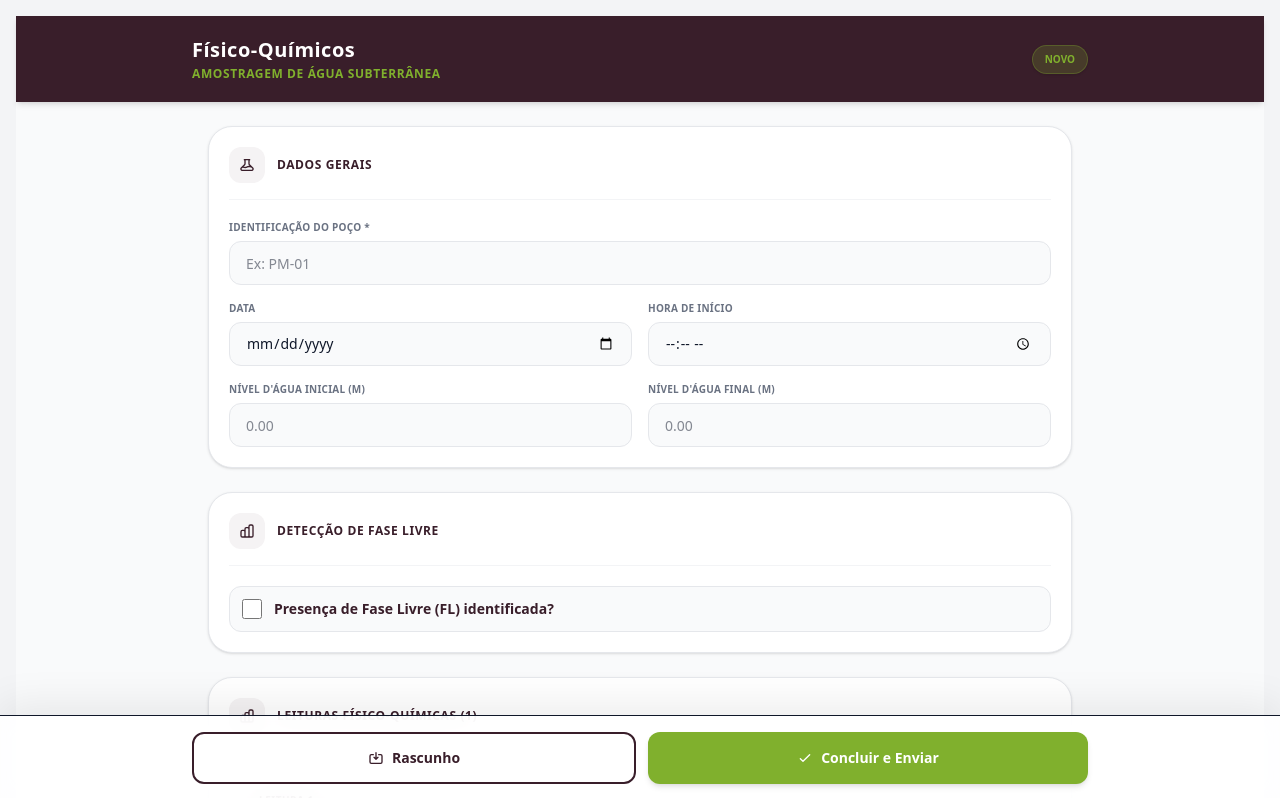
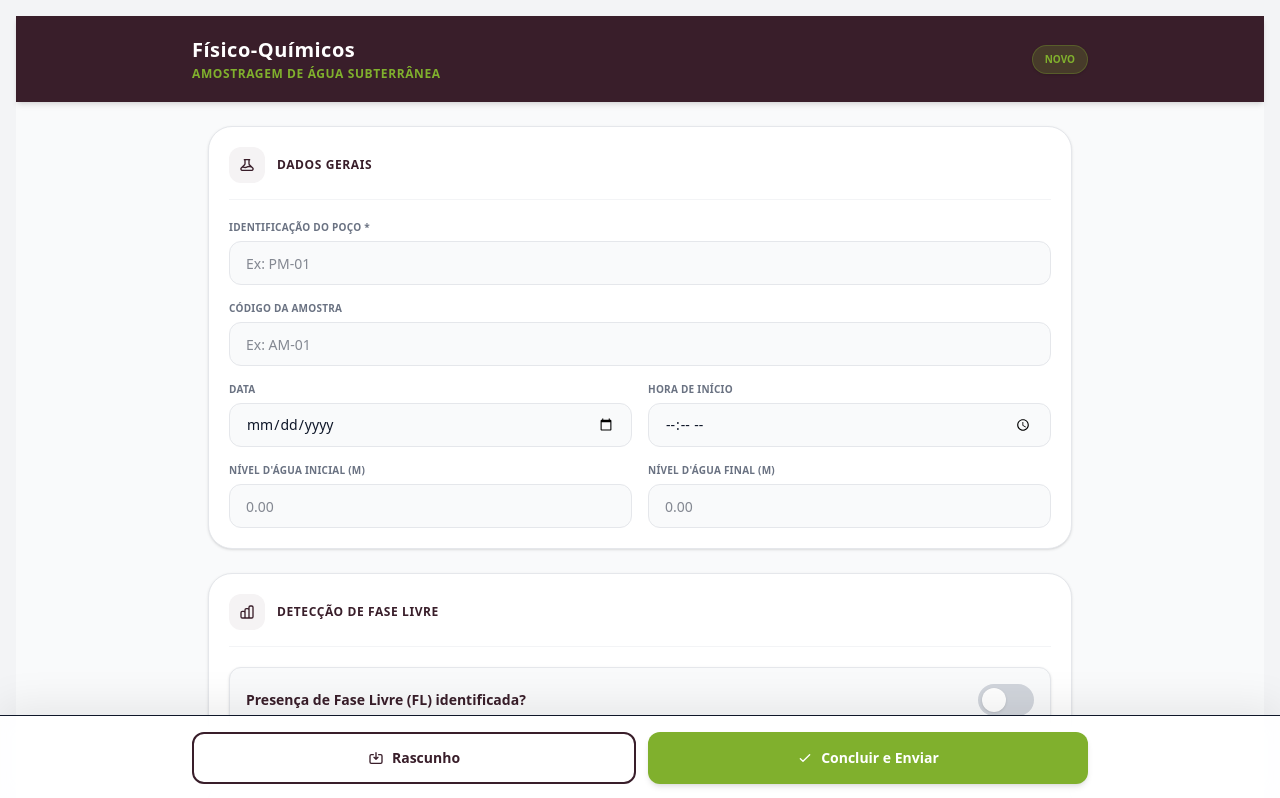
Before and after one commit to vitorkborman-cloud/gs-workorder, a Next.js app: page /mobile/projetos/1/fisico-quimicos in a window 1280 px wide. Shown: the top 798 px of the page. Built offline with nearby package versions, Linux system fonts and the light colour scheme; no server answers; the database is empty.

Commit message:
dsoifjgifodjgiodf

```diff
--- a/app/mobile/projetos/[id]/fisico-quimicos/page.tsx
+++ b/app/mobile/projetos/[id]/fisico-quimicos/page.tsx
@@ -2,8 +2,8 @@
 
 import { useEffect, useState } from "react";
 import { useParams, useRouter } from "next/navigation";
-import { supabase } from "@/lib/supabase"; // Ajuste o caminho se necessário
-import AppShell from "@/components/AppShell"; // Ajuste o caminho se necessário
+import { supabase } from "@/lib/supabase";
+import AppShell from "@/components/AppShell";
 
 // ================= ÍCONES =================
 const Icons = {
@@ -32,13 +32,13 @@ export default function AppAmostragemPage() {
   const [draftId, setDraftId] = useState<string | null>(null);
   const [saving, setSaving] = useState(false);
 
-  // Começa com uma leitura vazia, conforme solicitado
   const [readings, setReadings] = useState<Reading[]>([
     { horario: "", na: "", ph: "", orp: "", od: "", condutividade: "" }
   ]);
 
   const [form, setForm] = useState({
     poco: "",
+    codigo_amostra: "", // NOVO CAMPO
     data: "",
     hora_inicio: "",
     na_inicial: "",
@@ -64,6 +64,7 @@ export default function AppAmostragemPage() {
     setDraftId(data.id);
     setForm({
       poco: data.poco ?? "",
+      codigo_amostra: data.codigo_amostra ?? "", // NOVO CAMPO
       data: data.data ?? "",
       hora_inicio: data.hora_inicio ?? "",
       na_inicial: data.na_inicial ?? "",
@@ -131,7 +132,7 @@ export default function AppAmostragemPage() {
       }
 
       alert("Amostragem enviada com sucesso!");
-      router.back(); // Volta para a tela anterior
+      router.back();
     } catch (e) {
       alert("Erro ao finalizar.");
     } finally {
@@ -143,8 +144,8 @@ export default function AppAmostragemPage() {
     <AppShell>
       <div className="min-h-screen bg-gray-50 pb-28">
 
-        {/* HEADER EXECUTIVO MOBILE */}
-        <div className="bg-[#391e2a] text-white px-5 py-5 shadow-md sticky top-0 z-30">
+        {/* HEADER EXECUTIVO MOBILE (DESFIXADO) */}
+        <div className="bg-[#391e2a] text-white px-5 py-5 shadow-md">
           <div className="flex justify-between items-center max-w-4xl mx-auto w-full">
             <div>
               <h1 className="text-xl font-bold tracking-wide">Físico-Químicos</h1>
@@ -165,6 +166,8 @@ export default function AppAmostragemPage() {
           <Section title="Dados Gerais" icon={<Icons.Droplet />}>
             <div className="space-y-4">
               <Input label="Identificação do Poço *" value={form.poco} onChange={(v: string) => setField("poco", v)} placeholder="Ex: PM-01" />
+              <Input label="Código da Amostra" value={form.codigo_amostra} onChange={(v: string) => setField("codigo_amostra", v)} placeholder="Ex: AM-01" />
+
               <div className="grid grid-cols-2 gap-4">
                 <Input label="Data" value={form.data} type="date" onChange={(v: string) => setField("data", v)} />
                 <Input label="Hora de Início" value={form.hora_inicio} type="time" onChange={(v: string) => setField("hora_inicio", v)} />
@@ -179,18 +182,23 @@ export default function AppAmostragemPage() {
           {/* SESSÃO 2: FASE LIVRE */}
           <Section title="Detecção de Fase Livre" icon={<Icons.Activity />}>
             <div className="space-y-4">
-              <label className="flex items-center gap-3 p-3 border border-gray-200 rounded-xl bg-gray-50 active:bg-gray-100 transition-colors">
-                <input
-                  type="checkbox"
-                  checked={form.fase_livre}
-                  onChange={(e) => {
-                    setField("fase_livre", e.target.checked);
-                    if (!e.target.checked) setField("espessura_fl", ""); // Limpa se desmarcar
+
+              <div className="flex items-center justify-between p-4 border border-gray-200 rounded-xl bg-gray-50 shadow-sm">
+                <span className="text-sm font-bold text-[#391e2a]">Presença de Fase Livre (FL) identificada?</span>
+
+                {/* SWITCH MODERNO SIM/NÃO */}
+                <button
+                  type="button"
+                  onClick={() => {
+                    const newValue = !form.fase_livre;
+                    setField("fase_livre", newValue);
+                    if (!newValue) setField("espessura_fl", ""); // Limpa se desmarcar
                   }}
-                  className="w-5 h-5 text-[#80b02d] focus:ring-[#80b02d] rounded"
-                />
-                <span className="text-sm font-bold text-[#391e2a]">Presença de Fase Livre (FL) identificada?</span>
-              </label>
+                  className={`relative inline-flex h-8 w-14 items-center rounded-full transition-colors ease-in-out duration-200 focus:outline-none ${form.fase_livre ? 'bg-[#80b02d]' : 'bg-gray-300'}`}
+                >
+                  <span className={`inline-block h-6 w-6 transform rounded-full bg-white shadow transition-transform ease-in-out duration-200 ${form.fase_livre ? 'translate-x-7' : 'translate-x-1'}`} />
+                </button>
+              </div>
 
               {form.fase_livre && (
                 <div className="animate-in fade-in slide-in-from-top-2 duration-200">
```
